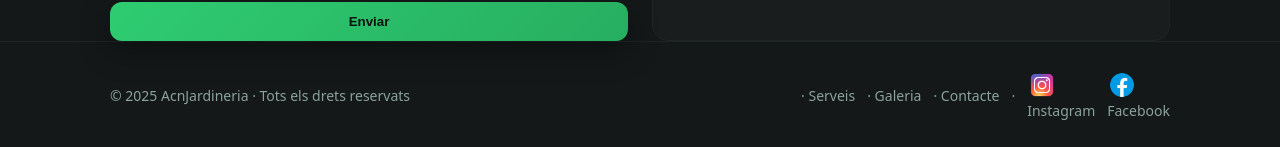
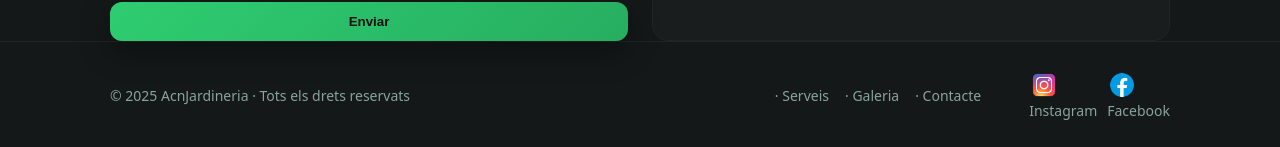
Before and after one commit to AdrianCastanRuiz/jardineria-web, a React (Vite) app: page / in a window 1280 px wide. Shown: the part 4385-4532 px from the top of the page. Built offline with nearby package versions, Linux system fonts and the light colour scheme.

Commit message:
fix footer

```diff
--- a/src/components/Footer.tsx
+++ b/src/components/Footer.tsx
@@ -14,22 +14,25 @@ export const Footer: React.FC = () => {
         </div>
 
         <div
-          style={{
-            display: "flex",
-            gap: 12,
-            alignItems: "center",
-            flexWrap: "wrap",
-          }}
+          className={s.anchorsDiv}
+          // style={{
+          //   display: "flex",
+          //   gap: 12,
+          //   alignItems: "center",
+          //   flexWrap: "wrap",
+          // }}
         >
+          <div className={s.headersLinksDiv}>
+
             <a href="#services">· {t("nav.services")}</a>
             <a href="#gallery">· {t("nav.gallery")}</a>
             <a href="#contact">· {t("nav.contact")}</a>
+          </div>
+
 
           {/* Redes sociales */}
-          <span className={s.dot} aria-hidden>
-            ·
-          </span>
 
+          <div className={s.socialDiv}>
             <a
               className={s.social}
               href="https://www.instagram.com/tu_usuario"
@@ -38,7 +41,7 @@ export const Footer: React.FC = () => {
               aria-label="Instagram"
               title="Instagram"
             >
-            <img src={ig}  alt="instagram icon" aria-hidden />
+              <img src={ig} alt="instagram icon" aria-hidden />
               <span className={s.srOnly}>Instagram</span>
             </a>
 
@@ -54,6 +57,8 @@ export const Footer: React.FC = () => {
               <span className={s.srOnly}>Facebook</span>
             </a>
           </div>
+
+        </div>
       </div>
     </footer>
   );
--- a/src/styles/Footer.module.css
+++ b/src/styles/Footer.module.css
@@ -4,6 +4,7 @@
   color: var(--muted);
   font-size: 14px;
 }
+
 .inner {
   display: flex;
   justify-content: space-between;
@@ -11,8 +12,40 @@
   gap: 12px;
   flex-wrap: wrap;
 }
+
+.anchorsDiv {
+  display: flex;
+  gap: 2rem;
+  align-items: center;
+  flex-wrap: wrap;
+}
+
 .social img {
   width: 30px;
   height: 30px;
   display: block;
 }
+
+.socialDiv {
+  display: flex;
+  gap: 10px;
+  margin-left: 1rem;
+}
+
+.headersLinksDiv{
+  display: flex;
+  gap: 1rem;
+}
+
+@media (max-width: 400px) {
+  .inner {
+    gap: 1px;
+  }
+}
+
+@media (max-width: 721px){
+  .anchorsDiv {
+    width: 100%;
+    justify-content: space-between;
+  }
+}
```
Lines whose indentation alone changed are shown as unchanged.
